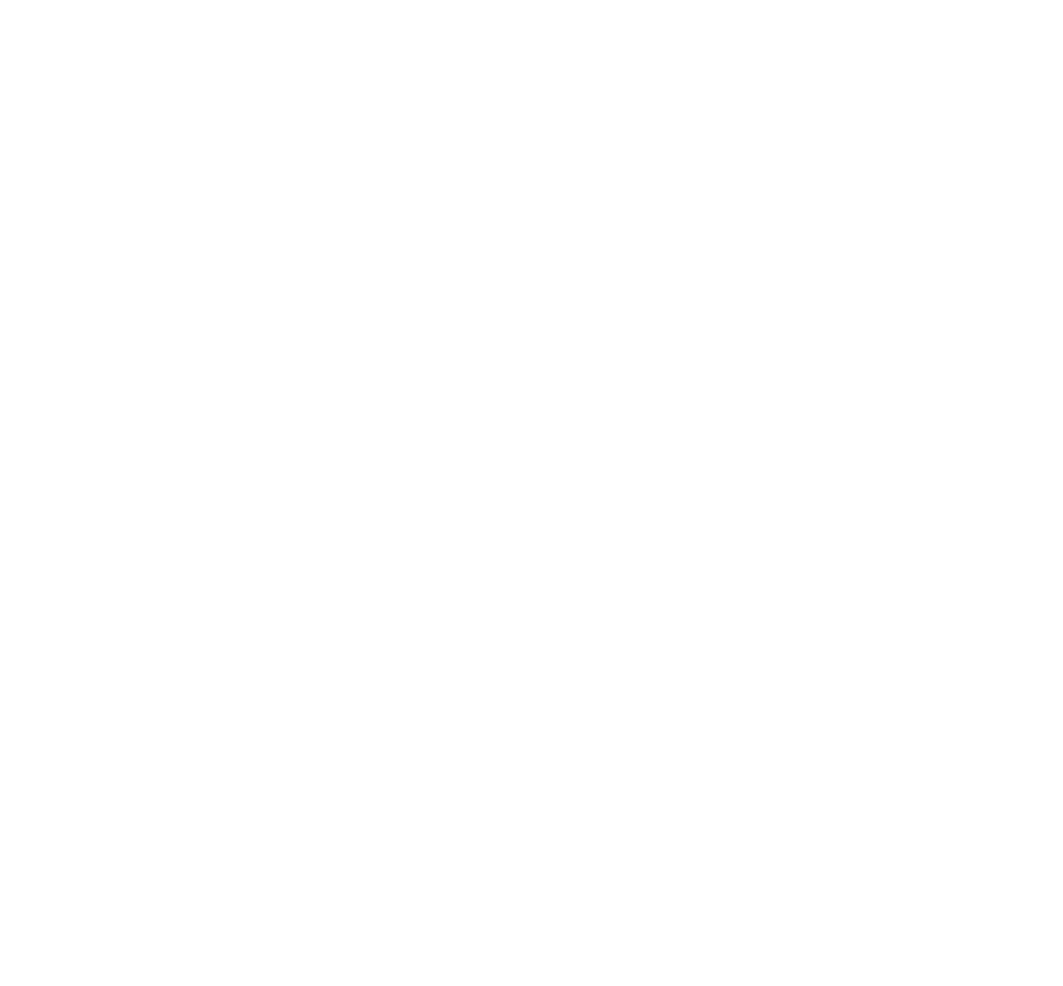
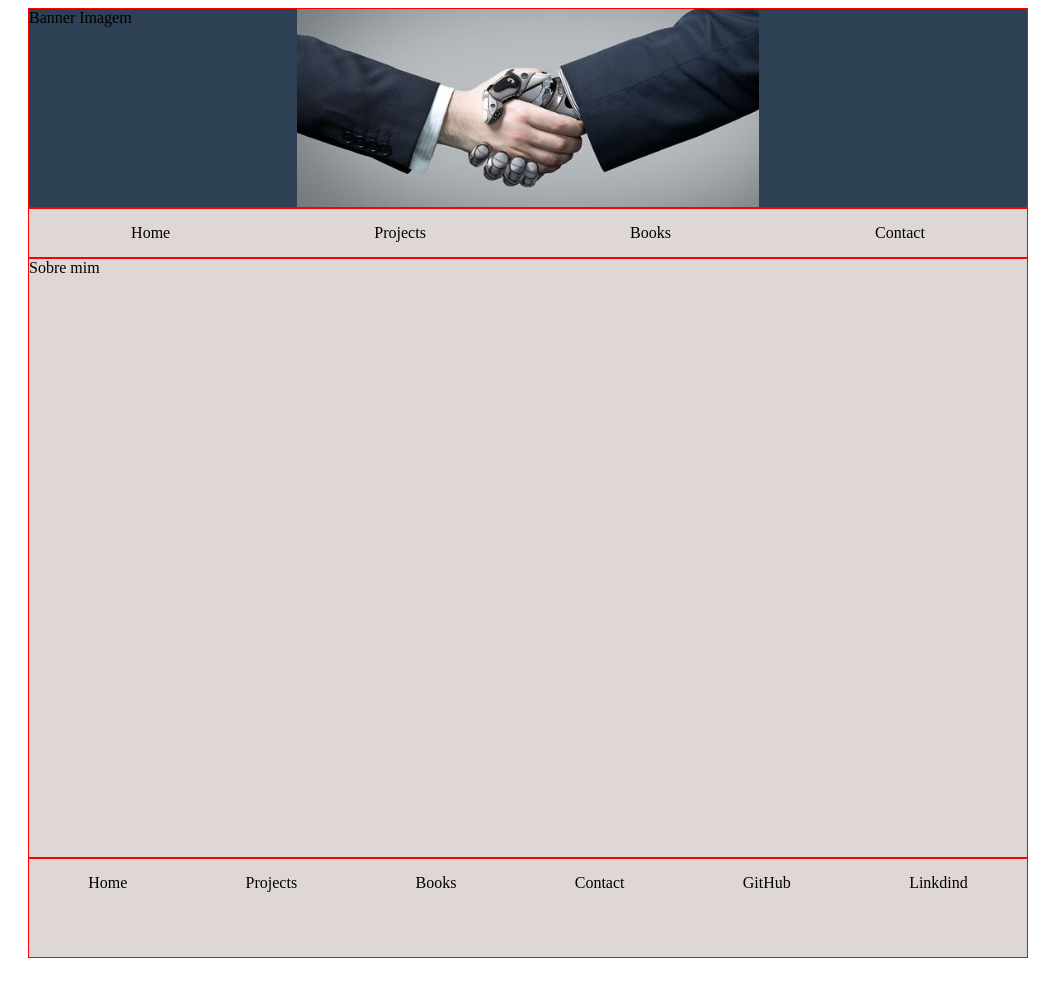
Before and after one commit to FredericoIsaac/ProfessionalBlog, a plain HTML site: page src/BlogProject.html in a window 1280 px wide. Shown: the whole page, without its empty margins (0-1063 px from the left). Before the commit the page ends 800 px from the top, so only its background shows below. Drawn offline with Linux system fonts and the light colour scheme.

Commit message:
Colocação de banner Colocaçao do sistema navegar

```diff
--- a/src/BlogProject.html
+++ b/src/BlogProject.html
@@ -1,11 +1,36 @@
 <!DOCTYPE html>
 <html lang="en">
     <head>
-        <meta charset="UTF-8">
+        <meta charset="utf-8" />
             <title>Frederico Apresentation</title>
         <meta name ="FredericoBlog" content = "Apresentation" />
+        <link rel="stylesheet" href="css/main-style.css">
+
+
     </head>
     <body>
+    <div class="container">
+        <div class="banner box" id="banner">Banner Imagem</div>
+        <div class="nav box">
+            <div class="flex_nav">
+                <div id="home" class="navegacao">Home</div>
+                <div id="projects" class="navegacao">Projects</div>
+                <div id="books" class="navegacao">Books</div>
+                <div id="contact" class="navegacao">Contact</div>
+            </div>
+        </div>
+        <div class="main box" id="main">Sobre mim</div>
+        <div class="footer box">
+            <div class="flex_nav">
+                <div id="home_ft" class="navegacao">Home</div>
+                <div id="projects_ft" class="navegacao">Projects</div>
+                <div id="books_ft" class="navegacao">Books</div>
+                <div id="contact_ft" class="navegacao">Contact</div>
+                <div id="git_hub" class="navegacao">GitHub</div>
+                <div id="Linkdin" class="navegacao">Linkdind</div>
+            </div>
+        </div>
+    </div>
 
     </body>
 </html>
--- /dev/null
+++ b/src/css/main-style.css
@@ -0,0 +1,48 @@
+
+.container{
+    padding: 0px 20px 20px 20px;
+    display: grid;
+    grid-template-columns: 1000px;
+    grid-template-rows: 200px 50px 600px 100px;
+    grid-template-areas:
+    "banner"
+    "nav"
+    "main"
+    "ft";
+    }
+
+    .box{
+        background: #dfd7d5;
+        border: 1px solid red;
+    }
+
+    .banner{
+        background: #2e4053;
+        grid-area: banner;
+        background-image: url("images/hand_shake.jpg");
+        background-size: contain;
+        background-repeat: no-repeat;
+        background-position: center; /* alinha a imagem no centro da tela" */
+
+
+    }
+
+    .nav{
+        grid-area: nav;
+    }
+
+    .main{
+        grid-area: main;
+    }
+
+    .footer {
+        grid-area: ft;
+    }
+
+    .flex_nav {
+        display:flex;
+        flex-direction: row;
+        justify-content: space-around;
+        align-content: center;
+        margin-top: 15px;
+    }
```
Also changed, not shown: src/css/images/hand_shake.jpg (added), src/main-style.css (deleted).
